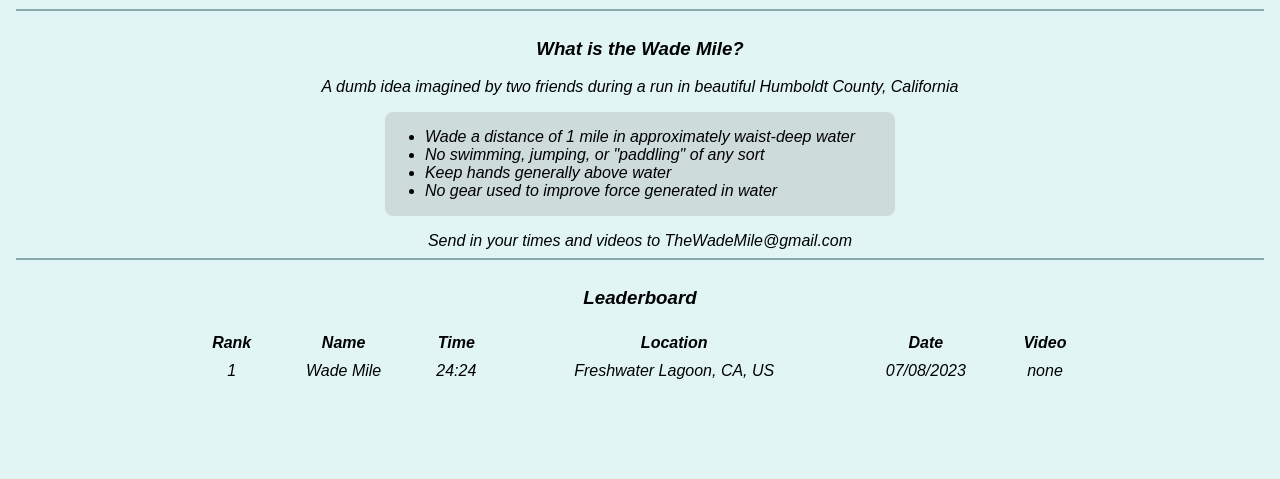
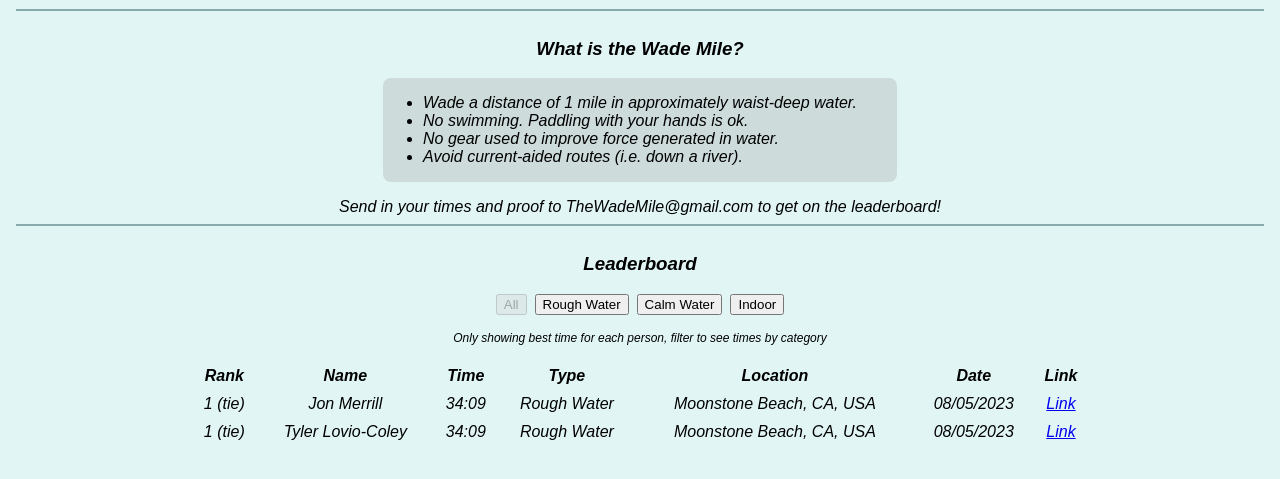
Before and after one commit to TheWadeMile/TheWadeMile.github.io, a plain HTML site: page index.html in a window 1280 px wide. Shown: the part 277-756 px from the top of the page. Drawn offline with Linux system fonts and the light colour scheme.

Commit message:
updates and first times

```diff
--- a/index.html
+++ b/index.html
@@ -1,48 +1,53 @@
 <!DOCTYPE html>
 <html>
+
   <head>
     <link rel="stylesheet" href="./style.css">
+    <script src="./index.js"></script>
   </head>
+
   <body>
     <div class="content-container">
       <img src="./assets/wadeMileLogo.png" class="header-logo">
       <h1>The Wade Mile</h1>
     </div>
+
     <div class="content-container">
       <h3>What is the Wade Mile?</h3>
-      <span>A dumb idea imagined by two friends during a run in beautiful Humboldt County, California</span>
       <ul class="rule-list">
-        <li>Wade a distance of 1 mile in approximately waist-deep water</li>
-        <li>No swimming, jumping, or "paddling" of any sort</li>
-        <li>Keep hands generally above water</li>
-        <li>No gear used to improve force generated in water</li>
+        <li>Wade a distance of 1 mile in approximately waist-deep water.</li>
+        <li>No swimming. Paddling with your hands is ok.</li>
+        <li>No gear used to improve force generated in water.</li>
+        <li>Avoid current-aided routes (i.e. down a river).</li>
       </ul>
-      <span>Send in your times and videos to TheWadeMile@gmail.com</span>
+      <span>Send in your times and proof to TheWadeMile@gmail.com to get on the leaderboard!</span>
     </div>
+
     <div class="content-container">
       <h3>Leaderboard</h3>
+
+      <div class="filter-container">
+        <button id="all-button" onclick="updateDisplay('All')">All</button>
+        <button id="rough-water-button" onclick="updateDisplay('Rough Water')">Rough Water</button>
+        <button id="calm-water-button" onclick="updateDisplay('Calm Water')">Calm Water</button>
+        <button id="indoor-button" onclick="updateDisplay('Indoor')">Indoor</button>
+      </div>
+      <i id="all-message">Only showing best time for each person, filter to see times by category</i>
       <table class="leaderboard-table">
         <thead>
           <tr>
             <th>Rank</th>
             <th>Name</th>
             <th>Time</th>
+            <th>Type</th>
             <th>Location</th>
             <th>Date</th>
-            <th>Video</th>
+            <th>Link</th>
           </tr>
         </thead>
-        <tbody>
-          <tr>
-            <td>1</td>
-            <td>Wade Mile</td>
-            <td>24:24</td>
-            <td>Freshwater Lagoon, CA, US</td>
-            <td>07/08/2023</td>
-            <td>none</td>
-          </tr>
-        </tbody>
+        <tbody id="leaderboard-table-body"></tbody>
       </table>
     </div>
+
   </body>
 </html>
--- /dev/null
+++ b/index.js
@@ -0,0 +1,162 @@
+window.onload = function() {
+  updateDisplay('All');
+}
+
+/**
+ * Updates the page based on the selected leaderboard type
+ * @param {string} selected
+ */
+function updateDisplay(selected) {
+  const leaderboardDisplay = getLeaderboardDisplay(selected);
+  document.getElementById('leaderboard-table-body').innerHTML = leaderboardDisplay;
+
+  setButtonStatuses(selected);
+  setAllMessageStatus(selected);
+}
+
+/**
+ * Gets the HTML for the leaderboard table body based on the selected type
+ * @param {string} selected
+ * @returns {string}
+ */
+function getLeaderboardDisplay(selected) {
+  const leaderboard = getLeaderboard(selected);
+
+  if (leaderboard.length === 0) {
+    return '<td><td><td><td>No results yet</td></td></td></td>';
+  }
+
+  let tiePosition = 1;
+  const leaderboardDisplay = leaderboard.map((item, index) => {
+    const position = index + 1;
+
+    const nextTime = leaderboard[index + 1] ? leaderboard[index + 1].time : null;
+    const previousTime = leaderboard[index - 1] ? leaderboard[index - 1].time : null;
+    const tie = item.time === nextTime || item.time === previousTime;
+
+    if (tie && item.time !== previousTime) {
+      tiePosition = position;
+    }
+
+    return `<tr>
+      <td>${tie ? `${tiePosition} (tie)` : position}</td>
+      <td>${item.name}</td>
+      <td>${item.time}</td>
+      <td>${item.type}</td>
+      <td>${item.location}</td>
+      <td>${item.date}</td>
+      <td>${item.link ? `<a href="${item.link}" target="_blank">Link</a>` : '-'}</td>
+    </tr>`;
+  });
+
+  return leaderboardDisplay.join('');
+}
+
+/**
+ * Gets the leaderboard sorted by time and filtered by type
+ * @param {string} selected
+ * @returns {object[]}
+ */
+function getLeaderboard(selected) {
+  const leaderboard = selected === 'All'
+    ? getLeaderboardCopy()
+    : getLeaderboardCopy().filter((item) => item.type === selected)
+
+  return sortAndStripDuplicates(leaderboard);
+}
+
+/**
+ * Sorts the leaderboard by time and removes duplicate names
+ * @param {object[]} leaderboard
+ * @returns {object[]}
+ */
+function sortAndStripDuplicates(leaderboard) {
+  const sortedLeaderboard = leaderboard.sort(sortByTime);
+  const existingNames = {};
+
+  return sortedLeaderboard.filter((item) => {
+    if (existingNames[item.name]) {
+      return false;
+    } else {
+      existingNames[item.name] = true;
+      return true;
+    }
+  });
+}
+
+/**
+ * Sets the visibility of the "All" message based on the selected type
+ * @param {string} selected
+ */
+function setAllMessageStatus(selected) {
+  if (selected === 'All') {
+    document.getElementById('all-message').classList.remove('hidden');
+  } else {
+    document.getElementById('all-message').classList.add('hidden');
+  }
+}
+
+/**
+ * Sets the disabled status of the leaderboard type buttons based on the selected type
+ * @param {string} selected
+ */
+function setButtonStatuses(selected) {
+  Object.values(TYPES).forEach((type) => {
+    const buttonType = `${type.toLowerCase().replace(' ', '-')}-button`;
+    document.getElementById(buttonType).disabled = (selected === type);
+  });
+}
+
+/**
+ * Sort function using the 'time' field of an object
+ * @param {object} a
+ * @param {object} b
+ * @returns {number}
+ */
+function sortByTime(a, b) {
+  return toSeconds(a.time) - toSeconds(b.time);
+}
+
+/**
+ * Converts a time string (mm:ss) to seconds
+ * @param {string} timeString
+ * @returns {number}
+ */
+function toSeconds(timeString) {
+  const values = timeString.split(':');
+  return (parseInt(values[0], 10) * 60) + parseInt(values[1], 10);
+}
+
+/**
+ * Gets a copy of the leaderboard
+ * @returns {object[]}
+ */
+function getLeaderboardCopy () {
+  return LEADERBOARD.slice();
+}
+
+const TYPES = {
+  ALL: 'All',
+  ROUGH_WATER: 'Rough Water',
+  CALM_WATER: 'Calm Water',
+  INDOOR: 'Indoor',
+}
+
+const LEADERBOARD = [
+  {
+    name: 'Jon Merrill',
+    time: '34:09',
+    type: TYPES.ROUGH_WATER,
+    location: 'Moonstone Beach, CA, USA',
+    date: '08/05/2023',
+    link: 'https://www.strava.com/activities/9590443344',
+  },
+  {
+    name: 'Tyler Lovio-Coley',
+    time: '34:09',
+    type: TYPES.ROUGH_WATER,
+    location: 'Moonstone Beach, CA, USA',
+    date: '08/05/2023',
+    link: 'https://www.strava.com/activities/9590443344',
+  },
+];
--- a/style.css
+++ b/style.css
@@ -3,6 +3,7 @@ body {
   font-style: italic;
   background-color: rgb(225, 245, 245);
   padding: 8px;
+  font-size: 16px;
 }
 
 .header-logo {
@@ -26,6 +27,7 @@ body {
 }
 
 .rule-list {
+  margin-top: 0;
   background-color: rgb(206, 219, 219);
   border-radius: 8px;
   padding-top: 16px;
@@ -35,6 +37,7 @@ body {
 }
 
 .leaderboard-table {
+  margin-top: 16px;
   width: 75%;
 }
 
@@ -42,3 +45,21 @@ body {
   padding: 4px;
   text-align: center;
 }
+
+.filter-container {
+  display: flex;
+}
+
+.filter-container button {
+    margin: 0 4px;
+    cursor: pointer;
+}
+
+#all-message {
+  font-size: 12px;
+  margin-top: 16px;
+}
+
+.hidden {
+  display: none;
+}
```
